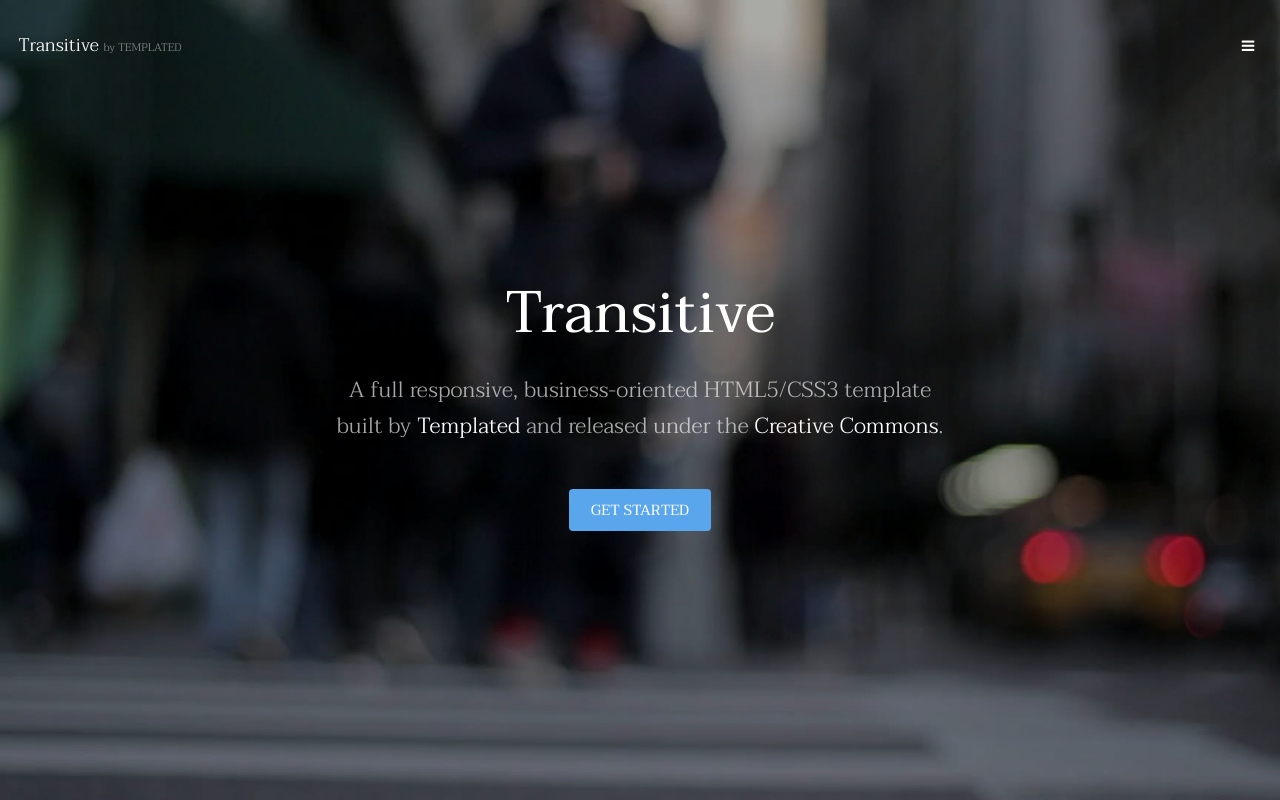
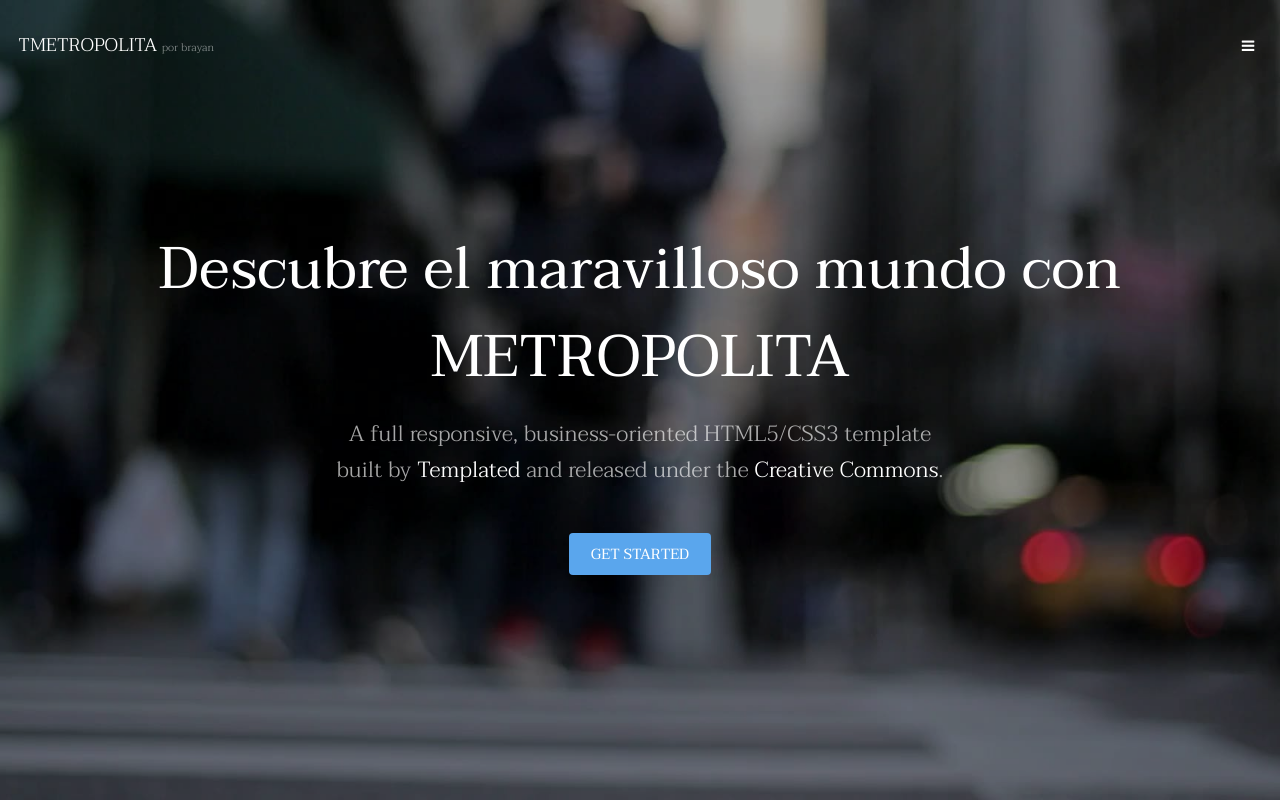
Before and after one commit to brayanvielmaa-cell/REP_04_METROPOLITA, a plain HTML site: page index.html in a window 1280 px wide. Shown: the top 800 px of the page. Drawn offline with Linux system fonts and the light colour scheme.

Commit message:
cambios en la portada por BRAYAN, TITLE, HEADER Y H1

```diff
--- a/index.html
+++ b/index.html
@@ -6,7 +6,7 @@
 -->
 <html>
 	<head>
-		<title>Transitive by TEMPLATED</title>
+		<title>METROPOLITA - METROTRAVEL</title>
 		<meta charset="utf-8" />
 		<meta name="viewport" content="width=device-width, initial-scale=1" />
 		<link rel="stylesheet" href="assets/css/main.css" />
@@ -15,7 +15,7 @@
 
 		<!-- Header -->
 			<header id="header" class="alt">
-				<div class="logo"><a href="index.html">Transitive <span>by TEMPLATED</span></a></div>
+				<div class="logo"><a href="index.html">TMETROPOLITA <span>por brayan</span></a></div>
 				<a href="#menu" class="toggle"><span>Menu</span></a>
 			</header>
 
@@ -36,7 +36,7 @@
 		-->
 			<section id="banner" data-video="images/banner">
 				<div class="inner">
-					<h1>Transitive</h1>
+					<h1>Descubre el maravilloso mundo con METROPOLITA</h1>
 					<p>A full responsive, business-oriented HTML5/CSS3 template<br />
 					built by <a href="https://templated.co/">Templated</a> and released under the <a href="https://templated.co/license">Creative Commons</a>.</p>
 					<a href="#one" class="button special scrolly">Get Started</a>
```
